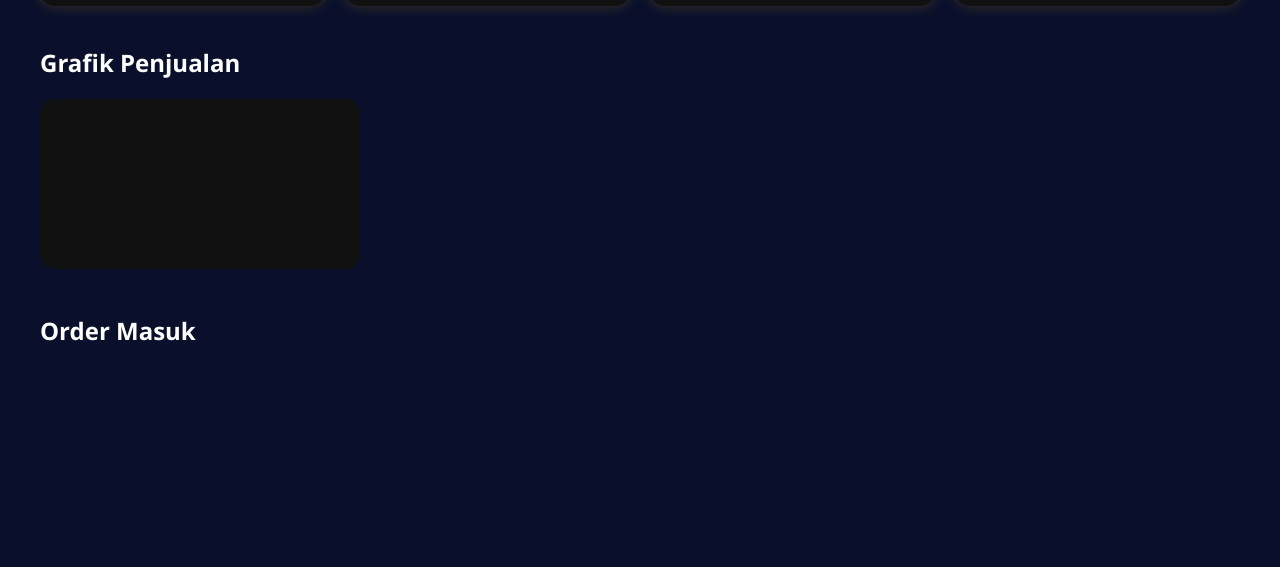
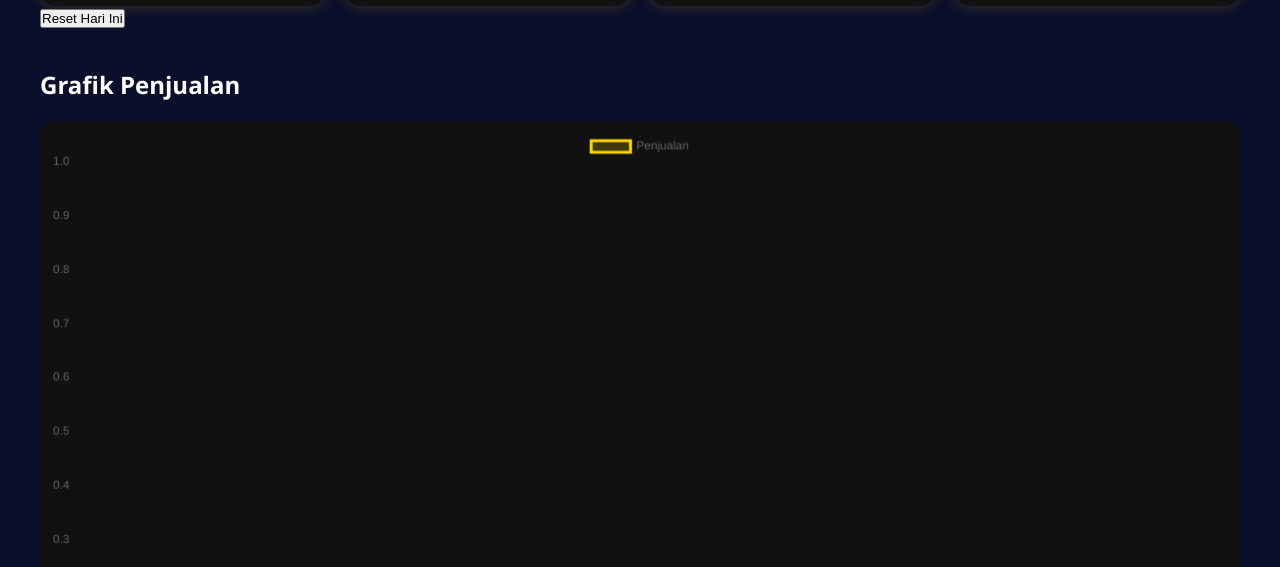
Before and after one commit to syamanugrah11/kopirates-cafe-new, a plain HTML site: page dashboard.html in a window 1280 px wide. Shown: the part 233-800 px from the top of the page. Drawn offline with nearby package versions, Linux system fonts and the light colour scheme.

```diff
--- a/dashboard.html
+++ b/dashboard.html
@@ -40,6 +40,8 @@
 
     </div>
 
+    <button onclick="resetOrders()">Reset Hari Ini</button>
+
     <h2 class="chart-title">Grafik Penjualan</h2>
 
     <canvas id="salesChart"></canvas>
@@ -54,6 +56,7 @@
 
     <script src="https://cdn.jsdelivr.net/npm/chart.js"></script>
 
+    <script src="js/system.js"></script>
     <script src="js/dashboard.js"></script>
 
 </body>
```
Lines whose indentation alone changed are shown as unchanged.
